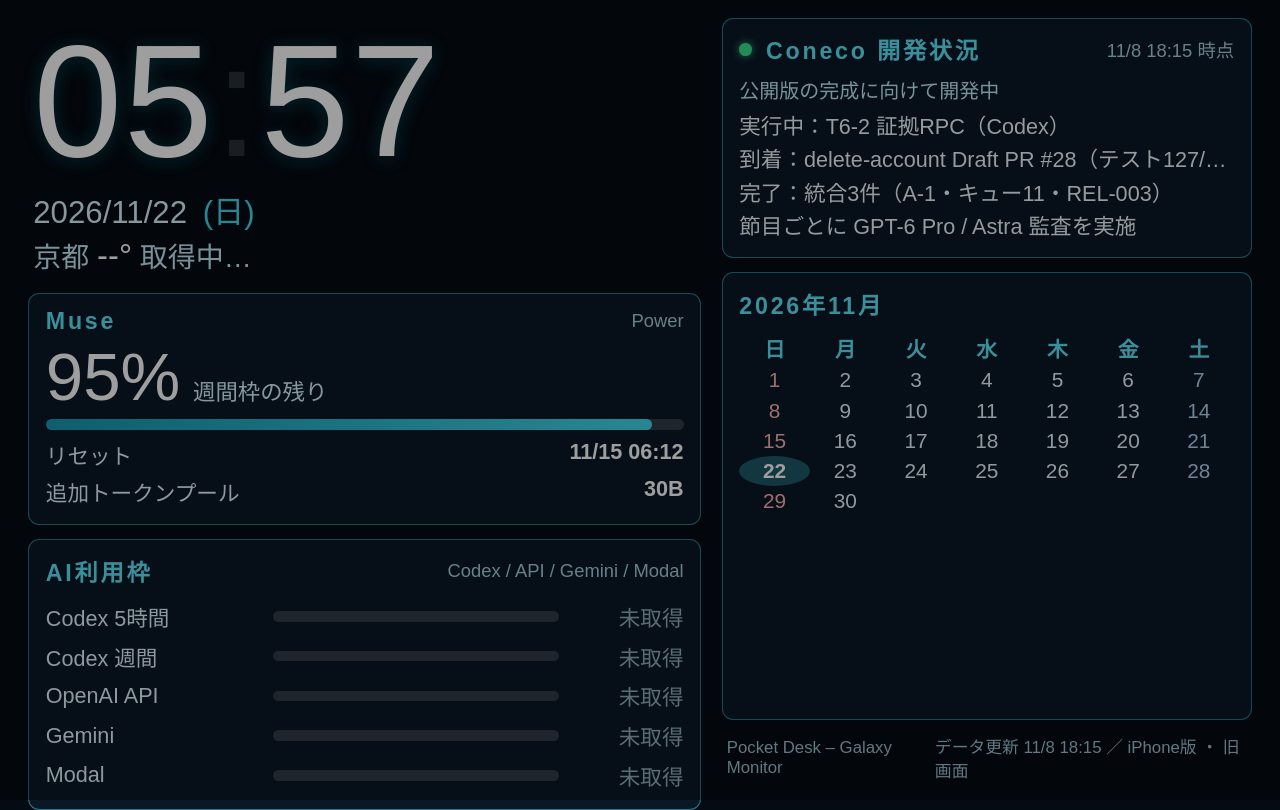
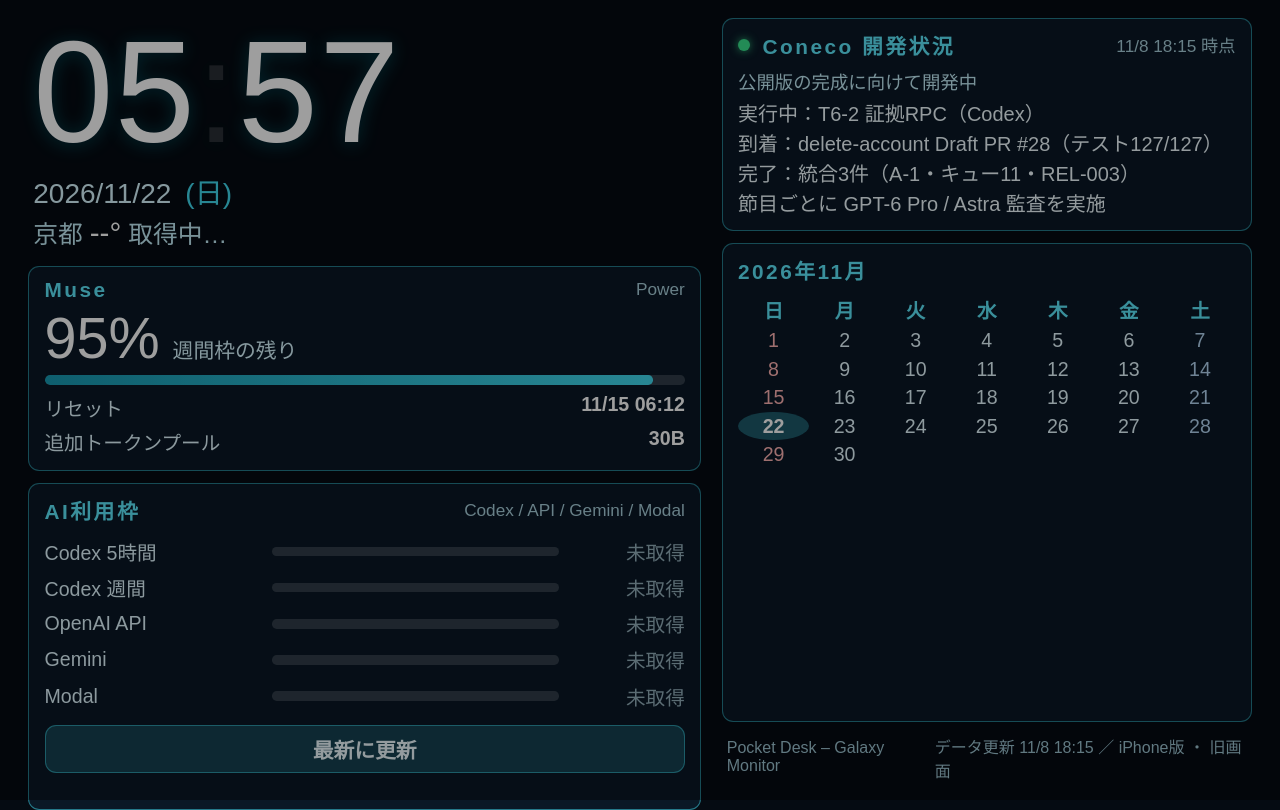
Before and after one commit to ltakasi430/iphone-dashboard, a plain HTML site: page index.html in a window 1280 px wide. Drawn offline with Linux system fonts and the light colour scheme; no server answers.

Commit message:
Pocket Desk: readability layout based on current live version (restore refresh button)

```diff
--- a/index.html
+++ b/index.html
@@ -25,74 +25,72 @@
     display:flex; gap:1.6vw; height:100%;
     padding:2.2vh 2.2vw;
   }
-  #left { flex:0 0 55%; display:flex; flex-direction:column; gap:1.8vh; min-width:0; }
-  #right { flex:1; display:flex; flex-direction:column; gap:1.8vh; min-width:0; }
+  #left { flex:0 0 55%; display:flex; flex-direction:column; gap:1.5vh; min-width:0; }
+  #right { flex:1; display:flex; flex-direction:column; gap:1.5vh; min-width:0; }
 
   /* clock */
   #clockbox { padding:0.4vh 0.4vw; }
   #clock {
-    font-size:20vh; line-height:1; font-weight:200; letter-spacing:.01em;
+    font-size:18vh; line-height:1; font-weight:200; letter-spacing:.01em;
     color:#ffffff; text-shadow:0 2px 18px rgba(0,229,255,.25);
     font-variant-numeric:tabular-nums; white-space:nowrap;
   }
   #clock .colon { display:inline-block; }
   #clock .colon.off { opacity:.15; }
-  #dateline { margin-top:0.8vh; font-size:3.9vh; color:#d8f6ff; }
+  #dateline { margin-top:0.8vh; font-size:3.5vh; color:#d8f6ff; }
   #dateline .dow { color:#41d9ee; margin-left:.5em; }
-  #weather { margin-top:0.4vh; font-size:3.5vh; color:#c4ecf7; }
-  #weather .temp { color:#fff; font-size:4.1vh; }
+  #weather { margin-top:0.4vh; font-size:3.1vh; color:#c4ecf7; }
+  #weather .temp { color:#fff; font-size:3.7vh; }
 
   /* panels */
   .panel {
     background:#0a1826;
     border:1px solid rgba(65,217,238,.5);
     border-radius:1.4vh;
-    padding:1.7vh 1.3vw;
+    padding:1.4vh 1.2vw;
   }
   .panel h2 {
-    font-size:2.9vh; font-weight:600; color:#5ee7fa; letter-spacing:.12em;
-    margin-bottom:1.1vh; display:flex; align-items:center; gap:.6em;
+    font-size:2.6vh; font-weight:600; color:#5ee7fa; letter-spacing:.12em;
+    margin-bottom:1vh; display:flex; align-items:center; gap:.6em;
   }
-  .panel h2 .sub { margin-left:auto; font-size:2.3vh; color:#a9cfdb; letter-spacing:0; font-weight:400; }
+  .panel h2 .sub { margin-left:auto; font-size:2.15vh; color:#a9cfdb; letter-spacing:0; font-weight:400; }
 
   .bigpct { display:flex; align-items:baseline; gap:1vw; }
-  .bigpct .num { font-size:8.4vh; font-weight:200; color:#fff; line-height:1; }
-  .bigpct .lbl { font-size:2.8vh; color:#d8f6ff; }
-  .bar { height:1.3vh; border-radius:.65vh; background:rgba(255,255,255,.16); margin:1.1vh 0 .7vh; overflow:hidden; }
-  .bar > i { display:block; height:100%; background:linear-gradient(90deg,#1899b2,#41d9ee); border-radius:.65vh; }
+  .bigpct .num { font-size:7.2vh; font-weight:200; color:#fff; line-height:1; }
+  .bigpct .lbl { font-size:2.6vh; color:#d8f6ff; }
+  .bar { height:1.2vh; border-radius:.6vh; background:rgba(255,255,255,.16); margin:1vh 0 .6vh; overflow:hidden; }
+  .bar > i { display:block; height:100%; background:linear-gradient(90deg,#1899b2,#41d9ee); border-radius:.6vh; }
   .bar.warn > i { background:linear-gradient(90deg,#b26a18,#eeb041); }
   .bar.bad > i { background:linear-gradient(90deg,#b21818,#ee4141); }
-  .kv { display:flex; justify-content:space-between; font-size:2.7vh; color:#e2f7ff; padding:.4vh 0; }
+  .kv { display:flex; justify-content:space-between; font-size:2.45vh; color:#e2f7ff; padding:.35vh 0; }
   .kv b { color:#fff; font-weight:600; font-variant-numeric:tabular-nums; }
   .na { color:#93aeba; }
 
-  .qrow { display:flex; align-items:center; gap:.8vw; padding:.55vh 0; font-size:2.7vh; }
+  #refresh-btn { display:block; width:100%; min-height:5.6vh; margin-top:1.4vh; padding:1vh 2vw; font-size:2.6vh; font-weight:700; color:#eefaff; background:rgba(65,217,238,.22); border:1px solid rgba(65,217,238,.55); border-radius:1.4vh; cursor:pointer; } #refresh-btn:disabled { opacity:.55; cursor:wait; } #refresh-status { min-height:2.4vh; margin-top:.6vh; font-size:2vh; color:#ffb3b3; text-align:center; } .qrow { display:flex; align-items:center; gap:.8vw; padding:.45vh 0; font-size:2.45vh; }
   .qrow .name { flex:0 0 34%; color:#e2f7ff; }
   .qrow .bar { flex:1; margin:0; }
   .qrow .val { flex:0 0 18%; text-align:right; color:#fff; font-variant-numeric:tabular-nums; }
 
-  .dot { display:inline-block; width:1.6vh; height:1.6vh; border-radius:50%; background:#5a6d75; vertical-align:middle; }
+  .dot { display:inline-block; width:1.5vh; height:1.5vh; border-radius:50%; background:#5a6d75; vertical-align:middle; }
   .dot.ok { background:#39e08c; box-shadow:0 0 8px rgba(57,224,140,.8); }
   .dot.warn { background:#eeb041; box-shadow:0 0 8px rgba(238,176,65,.8); }
   .dot.error { background:#ee4141; box-shadow:0 0 8px rgba(238,65,65,.8); }
-  #devlines { font-size:2.7vh; line-height:1.55; color:#f0fbff; }
+  #devlines { font-size:2.5vh; line-height:1.5; color:#f0fbff; }
   #devlines div { white-space:nowrap; overflow:hidden; text-overflow:ellipsis; }
-  #devdetail { font-size:2.5vh; color:#c4ecf7; margin-bottom:.7vh; }
-
-  #quota-panel { flex:1; }
+  #devdetail { font-size:2.3vh; color:#c4ecf7; margin-bottom:.6vh; }
 
   /* calendar */
   #cal { flex:1; }
-  #cal table { width:100%; border-collapse:collapse; font-size:2.6vh; text-align:center; }
-  #cal th { color:#5ee7fa; font-weight:600; padding:.35vh 0; }
-  #cal td { color:#e6f8ff; padding:.38vh 0; font-variant-numeric:tabular-nums; }
+  #cal table { width:100%; border-collapse:collapse; font-size:2.45vh; text-align:center; }
+  #cal th { color:#5ee7fa; font-weight:600; padding:.3vh 0; }
+  #cal td { color:#e6f8ff; padding:.34vh 0; font-variant-numeric:tabular-nums; }
   #cal td.today { background:rgba(65,217,238,.34); border-radius:50%; color:#fff; font-weight:700; }
   #cal td.dim { color:#55707b; }
   #cal td.sun { color:#ffb3b3; } #cal td.sat { color:#b3d4f0; }
 
   #footer {
     margin-top:auto; display:flex; justify-content:space-between; align-items:baseline;
-    font-size:2.1vh; color:#9dc3d1; padding:0 .4vw;
+    font-size:2vh; color:#9dc3d1; padding:0 .4vw;
   }
   #footer a { color:#9dc3d1; text-decoration:none; }
 
@@ -126,7 +124,7 @@
 
       <div class="panel" id="quota-panel">
         <h2>AI利用枠 <span class="sub">Codex / API / Gemini / Modal</span></h2>
-        <div id="quotas"></div>
+        <div id="quotas"></div><button id="refresh-btn" type="button">最新に更新</button><div id="refresh-status" role="status" aria-live="polite"></div>
       </div>
     </div>
 
@@ -220,7 +218,7 @@
 
   function renderMonitor(j){
     if (!j) return;
-    $("updated").textContent = fmtDateTime(j.updated_at);
+    $("updated").textContent = fmtDateTime((lastUpdatedAt = j.updated_at || lastUpdatedAt));
 
     var mu = j.muse || {};
     if (mu.weekly_remaining_pct !== null && mu.weekly_remaining_pct !== undefined){
@@ -252,10 +250,10 @@
     var html = "";
     for (var i=0;i<lines.length;i++) html += "<div>" + lines[i] + "</div>";
     $("devlines").innerHTML = html;
-    $("dev-updated").textContent = fmtDateTime(j.updated_at) + " 時点";
+    $("dev-updated").textContent = fmtDateTime((lastUpdatedAt = j.updated_at || lastUpdatedAt)) + " 時点";
   }
 
-  var MONITOR_URL = "https://pocketdesk-monitor.hasse430.workers.dev/monitor.json";
+  var MONITOR_URL = "https://pocketdesk-monitor.hasse430.workers.dev/monitor.json"; var REFRESH_URL = "https://pocketdesk-monitor.hasse430.workers.dev/refresh"; var lastUpdatedAt = null; var refreshing = false; var REFRESH_TIMEOUT_MS = 90000; var REFRESH_POLL_MS = 5000;
   function fetchMonitor(){
     fetch(MONITOR_URL + "?t=" + Date.now()).then(function(r){
       if (!r.ok) throw new Error("not ok");
@@ -277,7 +275,7 @@
     $("shift").style.transform = "translate(" + s[0] + "px," + s[1] + "px)";
   }
 
-  /* ---------- start ---------- */
+  /* ---------- start ---------- */ function isNewerUpdatedAt(v, before) { if(!v) return false; if(!before) return true; var a = Date.parse(v), b = Date.parse(before); if(!isNaN(a) && !isNaN(b)) return a > b; return v > before; } function requestRefresh() { if(refreshing) return; var btn = $("refresh-btn"), status = $("refresh-status"); if(!btn) return; refreshing = true; btn.disabled = true; btn.textContent = "更新中…"; if(status) status.textContent = ""; var before = lastUpdatedAt, startedAt = Date.now(); function finish(ok) { if(!ok && status) status.textContent = "更新できませんでした"; refreshing = false; btn.disabled = false; btn.textContent = "最新に更新"; } function poll() { fetchMonitor(); setTimeout(function() { if(isNewerUpdatedAt(lastUpdatedAt, before)) { finish(true); return; } if(Date.now() - startedAt >= REFRESH_TIMEOUT_MS) { finish(false); return; } poll(); }, REFRESH_POLL_MS); } fetch(REFRESH_URL, {method: "POST"}).then(function(r) { if(!r.ok) throw new Error("refresh failed"); poll(); }).catch(function() { if(status) status.textContent = "更新できませんでした"; refreshing = false; btn.disabled = false; btn.textContent = "最新に更新"; }); } $("refresh-btn").addEventListener("click", requestRefresh);
   tickClock(); buildCal(); fetchWeather(); fetchMonitor();
   setInterval(tickClock, 1000);
   setInterval(buildCal, 60000);
```
